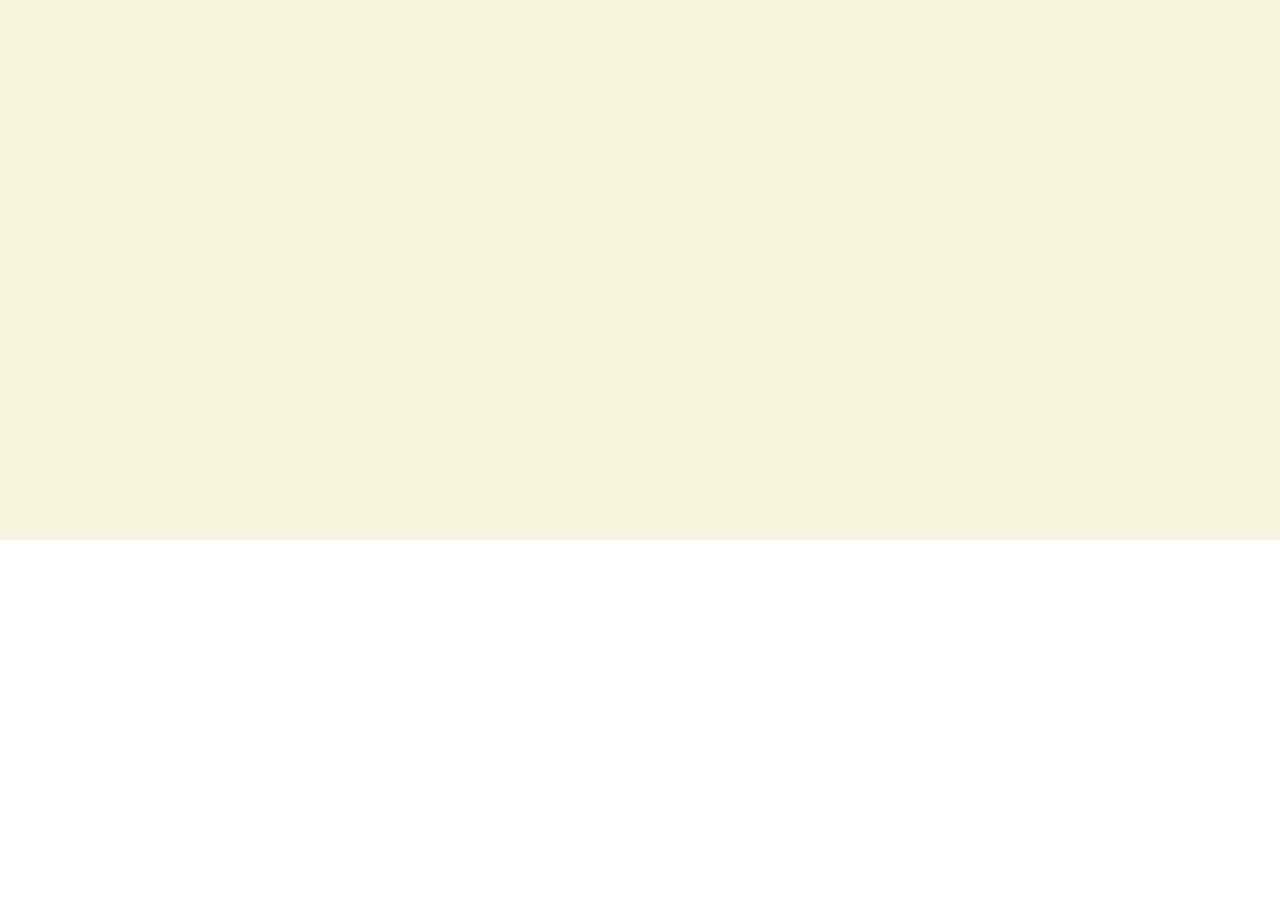
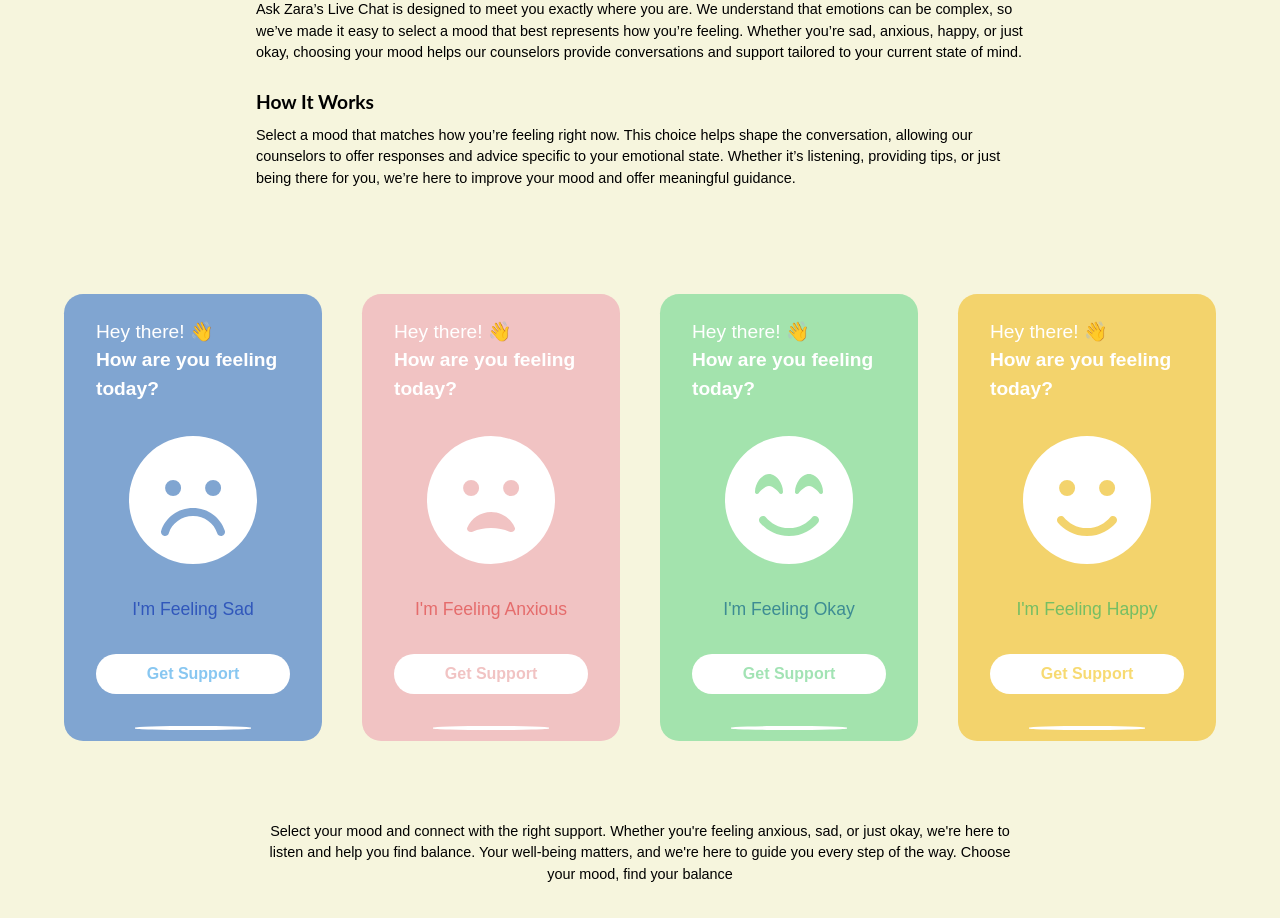
Before and after one commit to Qoosim/ask-zara, a React (Vite) app: page /chat in a window 1280 px wide. Shown: the part 260-1178 px from the top of the page. Before the commit the page ends 800 px from the top, so only its background shows below. Built offline with nearby package versions, Linux system fonts and the light colour scheme.

Commit message:
design and develop chat page

```diff
--- a/src/App.jsx
+++ b/src/App.jsx
@@ -5,6 +5,7 @@ import { BrowserRouter as Router, Routes, Route } from "react-router-dom";
 import { Signup } from "./features/signup";
 import { Login } from "./features/login";
 import { Resources } from "./components/resources";
+import { Chat } from "./components/chat";
 
 export const App = () => {
   return (
@@ -15,6 +16,7 @@ export const App = () => {
           <Route path="/" element={<Home />} />
           <Route path="/about" element={<About />} />
           <Route path="/resources" element={<Resources />} />
+          <Route path="/chat" element={<Chat />} />
           <Route path="/signup" element={<Signup />} />
           <Route path="/login" element={<Login />} />
         </Routes>
--- a/src/components/chat/index.jsx
+++ b/src/components/chat/index.jsx
@@ -1,9 +1,57 @@
 import React from "react";
+import { moodInfo } from "../../constant/data";
+import { MoodCard } from "../home/_components/_component/MoodCard";
 
 export const Chat = () => {
   return (
     <>
-      <div>Chat Page</div>
+      <div className="w-full min-h-screen bg-[#f6f5dd]">
+        <div className="max-w-full">
+          <div className="max-w-[90%] sm:max-w-[70%] mx-auto w-[85%] sm:w-[60%] lg:w-[60%] z-20 pt-32 pb-20">
+            <h1 className="text-center text-[1.8rem] font-lato-bold text-[#ed6c5f] mb-[1.5rem]">
+              Live Chat
+            </h1>
+            <h3 className="text-center text-[#000] font-lato-bold text-[2rem] mb-[1rem]">
+              Express How You’re Feeling, Find the Right Support
+            </h3>
+            <p className="text-[#000] text-[0.9rem] font-montserrat">
+              Ask Zara’s Live Chat is designed to meet you exactly where you
+              are. We understand that emotions can be complex, so we’ve made it
+              easy to select a mood that best represents how you’re feeling.
+              Whether you’re sad, anxious, happy, or just okay, choosing your
+              mood helps our counselors provide conversations and support
+              tailored to your current state of mind.
+            </p>
+            <div className="mb-[1.5rem] flex flex-col gap-[0.5rem] mt-[1.5rem]">
+              <span className="text-[#000] font-lato-bold text-[1.2rem]">
+                How It Works
+              </span>
+              <p className="text-[#000] text-[0.9rem] font-montserrat">
+                Select a mood that matches how you’re feeling right now. This
+                choice helps shape the conversation, allowing our counselors to
+                offer responses and advice specific to your emotional state.
+                Whether it’s listening, providing tips, or just being there for
+                you, we’re here to improve your mood and offer meaningful
+                guidance.
+              </p>
+            </div>
+          </div>
+          <div className="grid grid-cols-1 md:grid-cols-2 lg:grid-cols-4 gap-[2.5rem] pb-[5rem] max-w-full sm:max-w-full mx-auto w-[85%] sm:w-[60%] lg:w-[90%] 2xl:w-[70%]">
+            {moodInfo.map((cardInfo) => (
+              <MoodCard key={cardInfo.id} cardInfo={cardInfo} />
+            ))}
+          </div>
+          <div className="max-w-[90%] sm:max-w-[70%] mx-auto w-[85%] sm:w-[60%] lg:w-[60%]">
+            <p className="text-[#000] font-montserrat text-[0.9rem] text-center pb-[2rem]">
+              Select your mood and connect with the right support. Whether
+              you're feeling anxious, sad, or just okay, we're here to listen
+              and help you find balance. Your well-being matters, and we're here
+              to guide you every step of the way. Choose your mood, find your
+              balance
+            </p>
+          </div>
+        </div>
+      </div>
     </>
   );
 };
```
